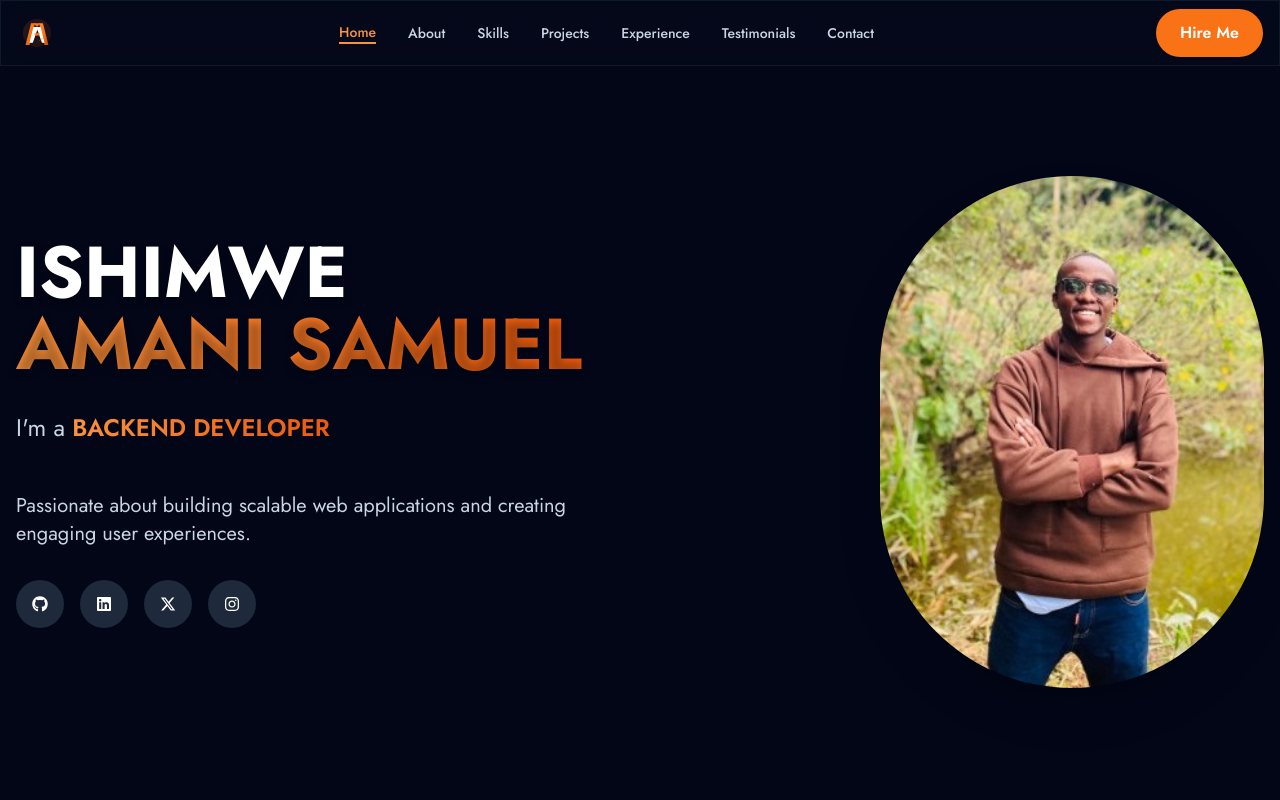
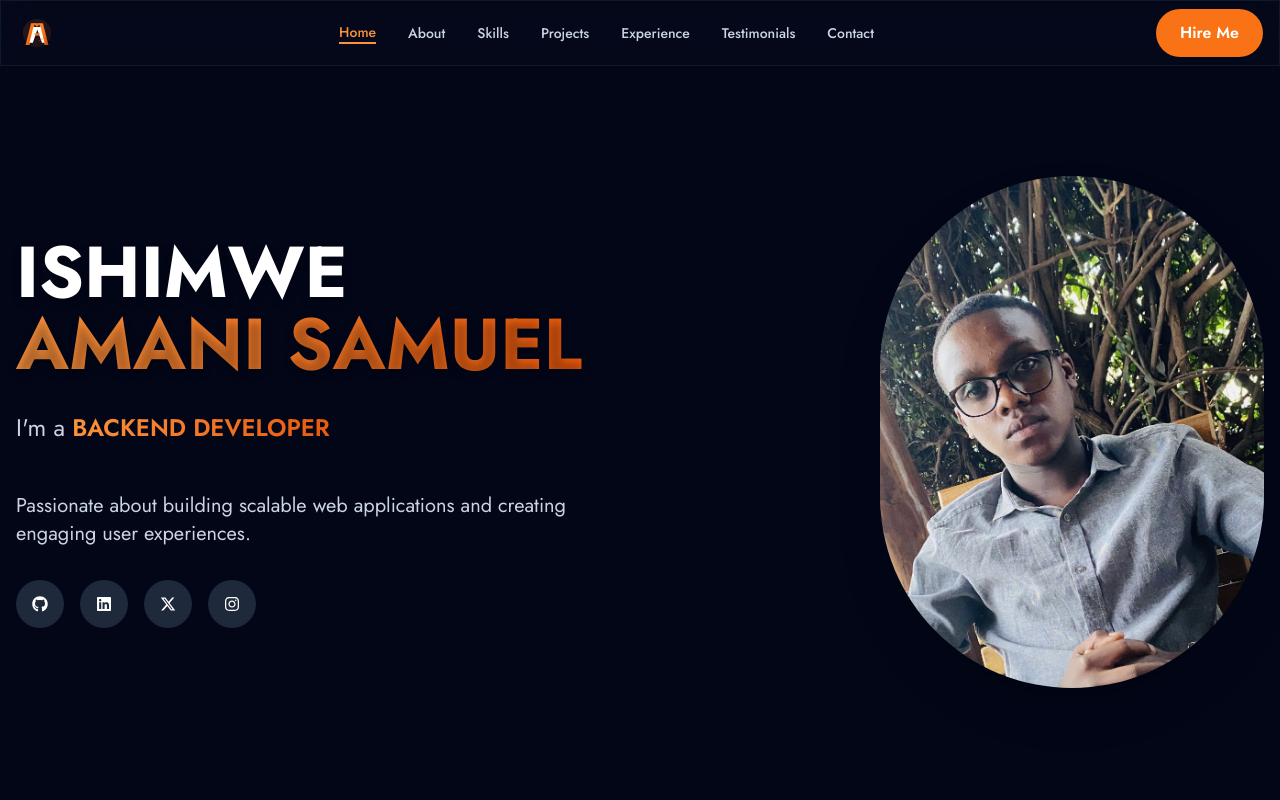
Before and after one commit to Amani-Ishimwe/Portofolio_site, a React (Vite) app: page / in a window 1280 px wide. Shown: the top 800 px of the page. Built offline with nearby package versions, Linux system fonts and the light colour scheme.

Commit message:
changed the profile photo

```diff
--- a/src/components/Hero.jsx
+++ b/src/components/Hero.jsx
@@ -110,7 +110,7 @@ const Hero = () => {
           <div className="flex justify-center lg:justify-end">
             <div className="w-72 h-[28rem] md:w-96 md:h-[32rem] overflow-hidden shadow-2xl border-1 border-primary-500 rounded-full">
               <img
-                src="/Copy.jpg"
+                src="/profile.jpg"
                 alt="Amani Samuel"
                 className="w-full h-full object-cover"
               />
```
Also changed, not shown: public/backend.jpg (deleted), public/profile.jpg (added).
